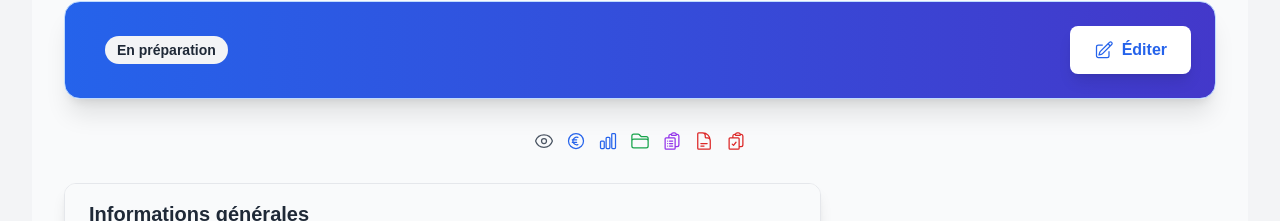
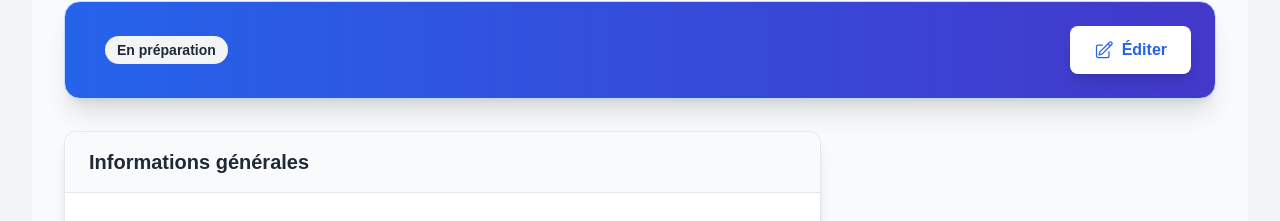
Before and after one commit to MacGreg4000/OpenBTP, a Next.js app: page /chantiers/1 in a window 1280 px wide. Shown: the part 285-506 px from the top of the page. Built offline with nearby package versions, Linux system fonts and the light colour scheme; no server answers; sample sign-in values are in the browser's storage.

Commit message:
fix: suppression actions rapides redondantes sur page chantier
- Retrait du composant ChantierActions de la page de consultation
- Suppression de l'import non utilisé
- Moins de redondance dans l'interface

```diff
--- a/src/app/(dashboard)/chantiers/[chantierId]/page.tsx
+++ b/src/app/(dashboard)/chantiers/[chantierId]/page.tsx
@@ -3,7 +3,6 @@ import { useState, useEffect, use } from 'react';
 import { useRouter } from 'next/navigation'
 import { DocumentExpirationAlert } from '@/components/DocumentExpirationAlert'
 import { ArrowLeftIcon, PencilSquareIcon, BuildingOfficeIcon, UserIcon, MapPinIcon, CalendarIcon, ClockIcon, CurrencyEuroIcon } from '@heroicons/react/24/outline'
-import ChantierActions from '@/components/chantier/ChantierActions'
 import ChantierGestionnaires from '@/components/chantier/ChantierGestionnaires'
 
 interface ChantierData {
@@ -147,11 +146,6 @@ export default function ChantierConsultationPage(props: { params: Promise<{ chan
               <span>Éditer</span>
             </button>
           </div>
-        </div>
-
-        {/* Actions rapides */}
-        <div className="mb-8">
-          <ChantierActions chantierId={params.chantierId} />
         </div>
 
         {/* Contenu principal */}
```
